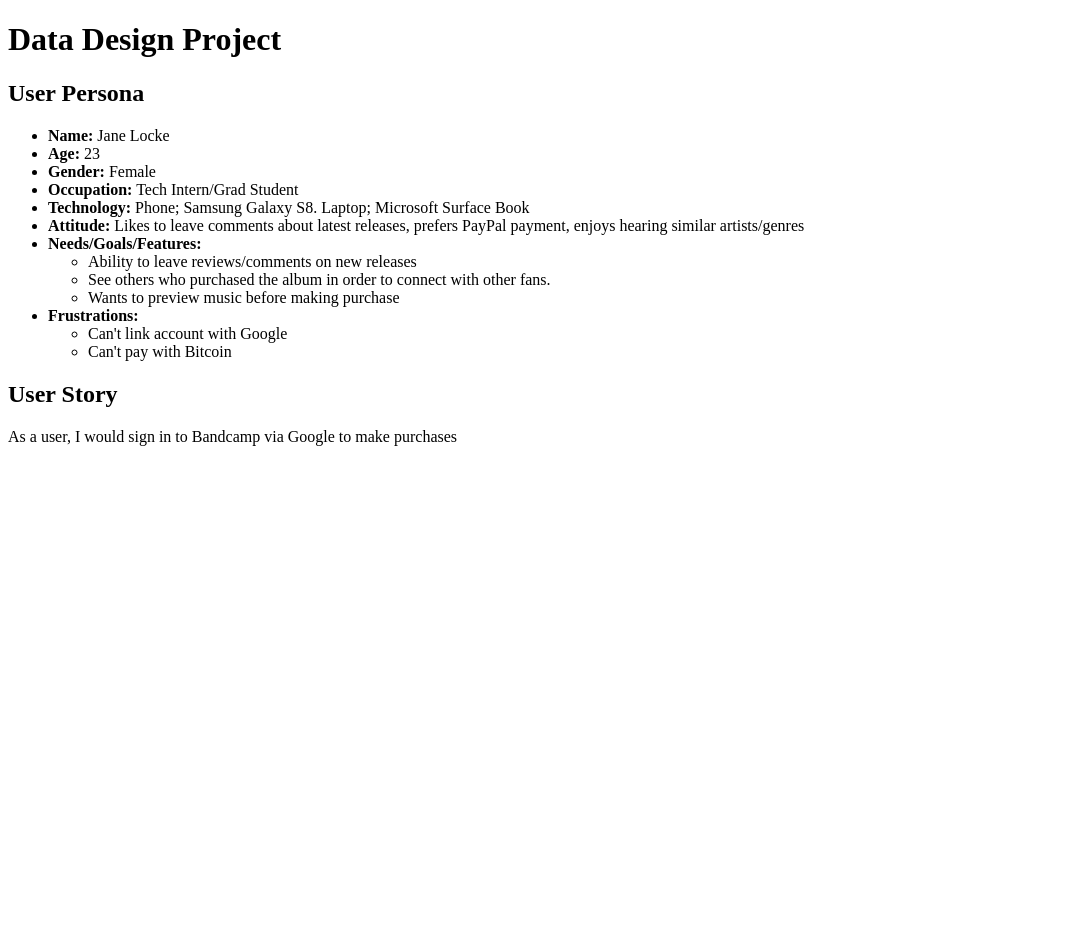
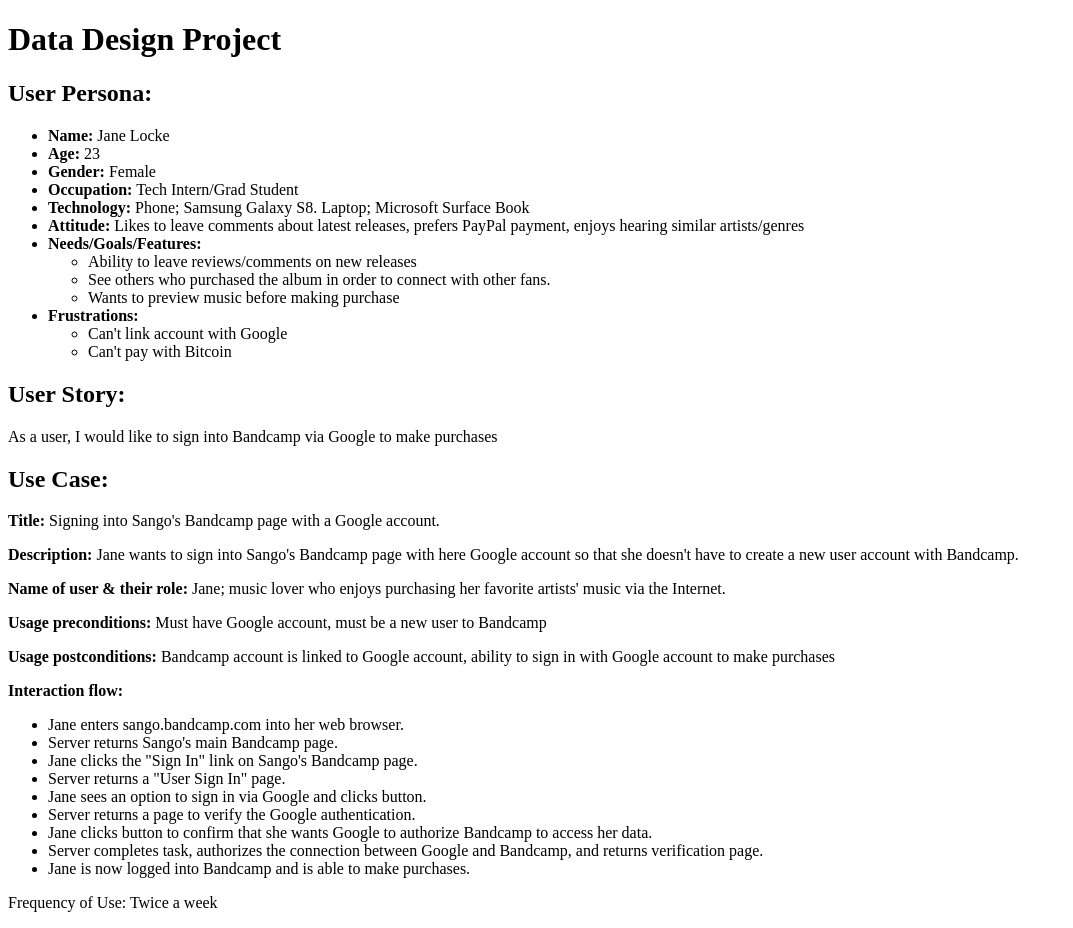
Before and after one commit to brentTheDev/data-design, a PHP site: page / in a window 1280 px wide. Shown: the whole page, without its empty margins (0-1073 px from the left). Before the commit the page ends 446 px from the top, so only its background shows below. Run offline with PHP 8.4, Linux system fonts and the light colour scheme.

Commit message:
Created Use Case/Interaction Flow for Data Design project

```diff
--- a/index.php
+++ b/index.php
@@ -8,7 +8,7 @@
 
 	<h1>Data Design Project</h1>
 
-		<h2>User Persona</h2>
+		<h2>User Persona:</h2>
 			<ul>
 				<li><strong>Name:</strong> Jane Locke</li>
 				<li><strong>Age:</strong> 23</li>
@@ -29,7 +29,27 @@
 					</ul>
 			</ul>
 
-		<h2>User Story</h2>
-			<p>As a user, I would sign in to Bandcamp via Google to make purchases</p>
+		<h2>User Story:</h2>
+			<p>As a user, I would like to sign into Bandcamp via Google to make purchases</p>
+
+		<h2>Use Case:</h2>
+			<p><strong>Title:</strong> Signing into Sango's Bandcamp page with a Google account.</p>
+			<p><strong>Description:</strong> Jane wants to sign into Sango's Bandcamp page with here Google account so that she doesn't have to create a new user account with Bandcamp.</p>
+			<p><strong>Name of user &amp; their role:</strong> Jane; music lover who enjoys purchasing her favorite artists' music via the Internet.</p>
+			<p><strong>Usage preconditions:</strong> Must have Google account, must be a new user to Bandcamp</p>
+			<p><strong>Usage postconditions:</strong> Bandcamp account is linked to Google account, ability to sign in with Google account to make purchases</p>
+			<p><strong>Interaction flow:</strong></p>
+				<ul>
+					<li>Jane enters sango.bandcamp.com into her web browser.</li>
+					<li>Server returns Sango's main Bandcamp page.</li>
+					<li>Jane clicks the "Sign In" link on Sango's Bandcamp page.</li>
+					<li>Server returns a "User Sign In" page.</li>
+					<li>Jane sees an option to sign in via Google and clicks button.</li>
+					<li>Server returns a page to verify the Google authentication.</li>
+					<li>Jane clicks button to confirm that she wants Google to authorize Bandcamp to access her data.</li>
+					<li>Server completes task, authorizes the connection between Google and Bandcamp, and returns verification page.</li>
+					<li>Jane is now logged into Bandcamp and is able to make purchases.</li>
+				</ul>
+			<p>Frequency of Use: Twice a week</p>
 	</body>
 </html>
```
